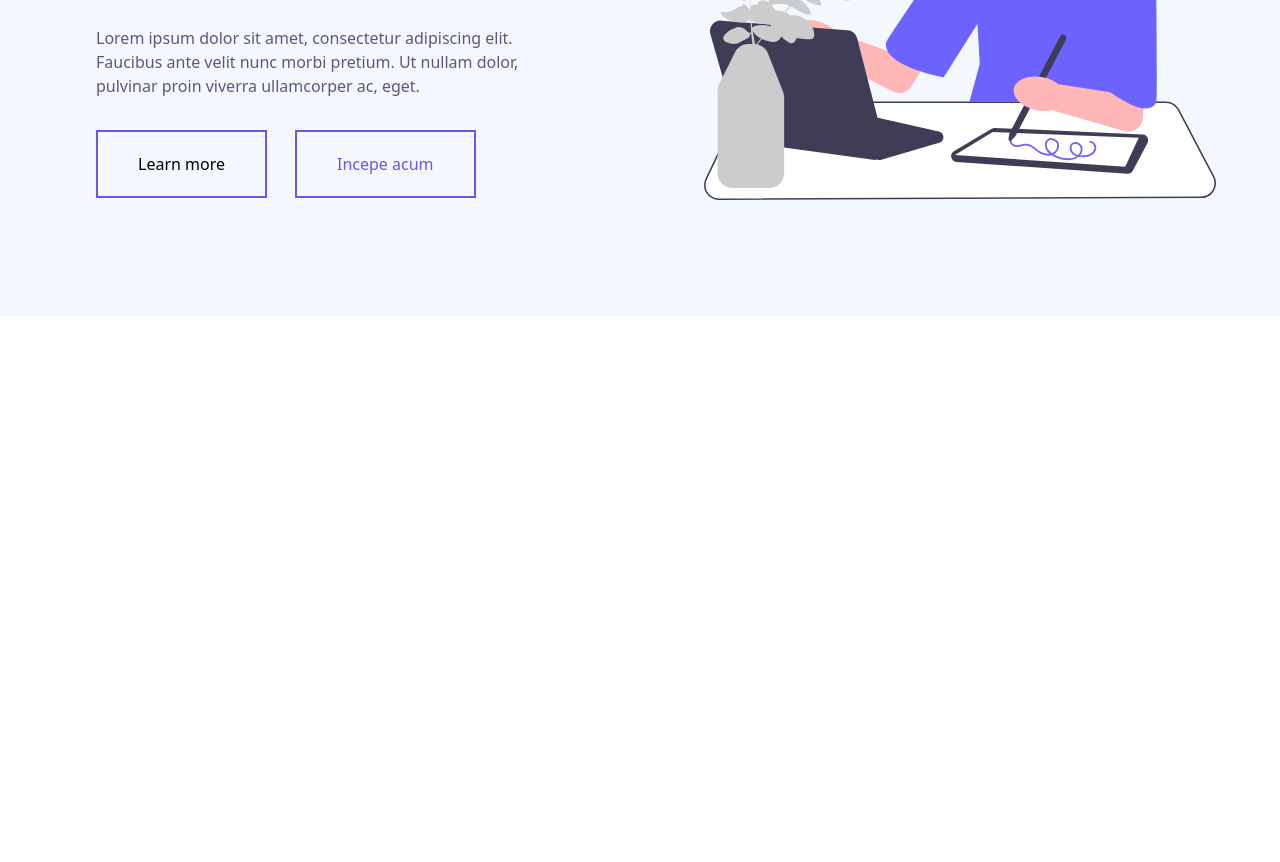
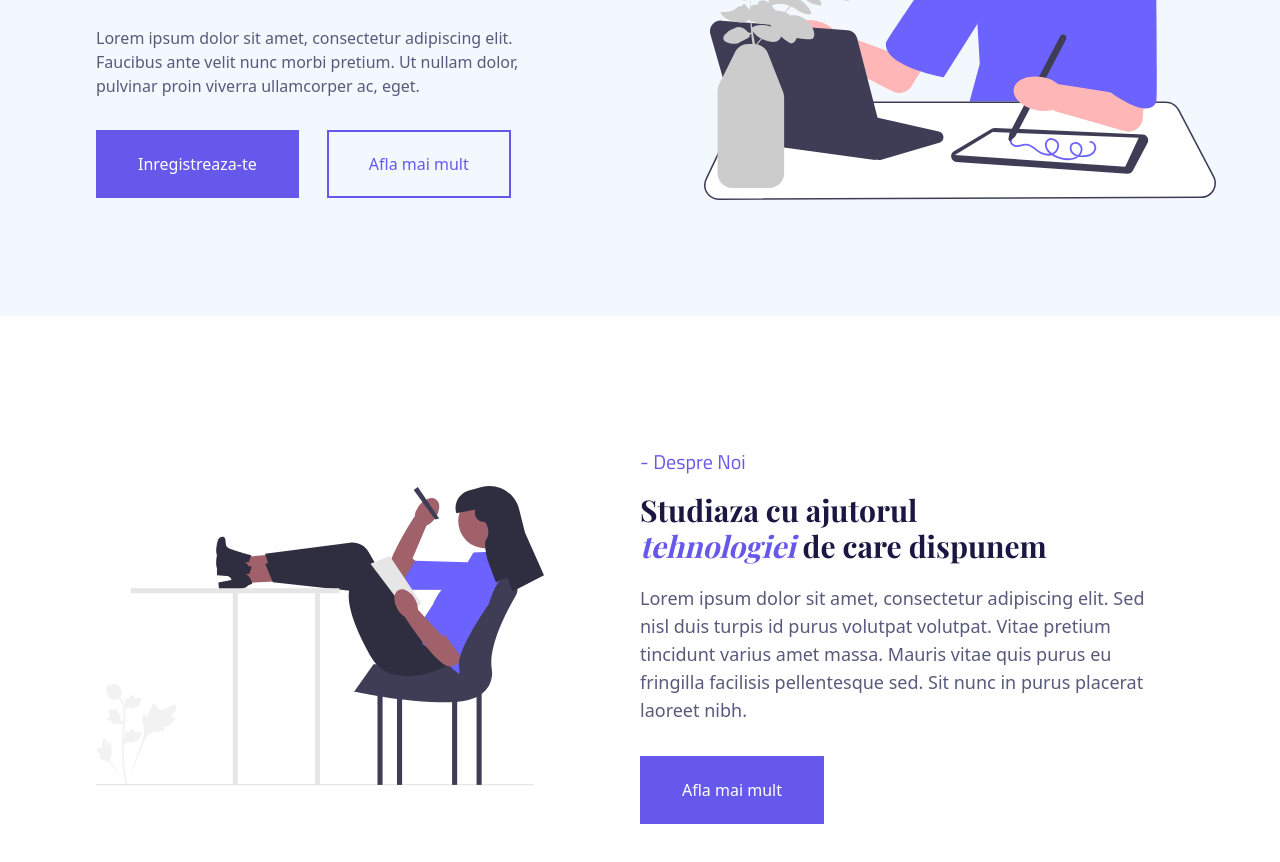
Before and after one commit to codewaves-io/codewaves-website, a Next.js app: page / in a window 1280 px wide. Shown: the part 420-1282 px from the top of the page. Before the commit the page ends 800 px from the top, so only its background shows below. Built offline with nearby package versions, Linux system fonts and the light colour scheme.

Commit message:
Added about us section on the home page

```diff
--- /dev/null
+++ b/src/app/components/client/AboutUsSection.tsx
@@ -0,0 +1,41 @@
+'use client';
+
+import Image from 'next/image';
+import traditionalLearning from '../../../../public/assets/traditional-learning.svg';
+import Button from '../common/Button';
+
+const AboutUsSection = () => {
+  const handleLearnMore = () => {};
+
+  return (
+    <div className=' mt-44 flex h-112 w-full flex-col xl:mt-0 xl:flex-row'>
+      <div className='flex h-full w-full items-center justify-center xl:w-1/2'>
+        <Image
+          src={traditionalLearning}
+          alt='Boost traditional learning'
+          className='w-100'
+        />
+      </div>
+      <div className='mt-40 flex h-full w-full flex-col items-center justify-center xl:mt-0 xl:w-1/2 xl:items-start'>
+        <p className='mb-4 font-primary text-xl text-primary-500'>
+          {' '}
+          - Despre Noi
+        </p>
+        <h1 className='text-center font-playfair text-3xl font-bold text-primary-900 xl:text-left'>
+          Studiaza cu ajutorul <br />
+          <span className='italic text-primary-500'>tehnologiei</span> de care
+          dispunem
+        </h1>
+        <p className='mb-8 mt-5 max-w-lg text-lg text-tcolor'>
+          Lorem ipsum dolor sit amet, consectetur adipiscing elit. Sed nisl duis
+          turpis id purus volutpat volutpat. Vitae pretium tincidunt varius amet
+          massa. Mauris vitae quis purus eu fringilla facilisis pellentesque
+          sed. Sit nunc in purus placerat laoreet nibh.
+        </p>
+        <Button onClick={handleLearnMore}>Afla mai mult</Button>
+      </div>
+    </div>
+  );
+};
+
+export default AboutUsSection;
--- a/src/app/components/client/HeroSection.tsx
+++ b/src/app/components/client/HeroSection.tsx
@@ -24,9 +24,9 @@ const HeroSection = () => {
           pulvinar proin viverra ullamcorper ac, eget.
         </p>
         <div className='mt-8 flex'>
-          <Button onClick={handleLearnMore}>Learn more</Button>
-          <Button style='ml-7' type='outlined' onClick={handleLearnMore}>
-            Incepe acum
+          <Button onClick={handleLearnMore}>Inregistreaza-te</Button>
+          <Button style='ml-7' type='outlined' onClick={handleSignUp}>
+            Afla mai mult
           </Button>
         </div>
       </div>
--- a/src/app/components/common/Button.tsx
+++ b/src/app/components/common/Button.tsx
@@ -10,15 +10,17 @@ type Props = {
 };
 
 const Button = ({ children, type = 'primary', onClick, style }: Props) => {
+  const variants = useMemo(
+    () => ({
+      primary: `w-fit ease-in border border-2 active:bg-primary-900 active:text-white border-solid border-primary-500 bg-primary-500 px-10 py-5 text-white`,
+      outlined: `w-fit ease-in border border-2 active:bg-primary-500 active:text-white border-solid border-primary-500 bg-transparent px-10 py-5 text-primary-500`,
+    }),
+    []
+  );
+
   const classes = useMemo(() => {
-    const bg = type === 'primary' ? 'primary-500' : 'transparent';
-    const textColor = type === 'primary' ? 'white' : 'primary-500';
-    const activeColor = type === 'primary' ? 'primary-900' : 'primary-500';
-
-    const twClasses = `ease-in border border-2 active:bg-${activeColor} active:text-white border-solid border-primary-500 bg-${bg} px-10 py-5 text-${textColor}`;
-
-    return twClasses + ` ${style}`;
-  }, [type, style]);
+    return variants[type] + ` ${style}`;
+  }, [type, style, variants]);
 
   return (
     <button className={classes} onClick={onClick}>
--- a/src/app/page.tsx
+++ b/src/app/page.tsx
@@ -1,5 +1,11 @@
+import AboutUsSection from './components/client/AboutUsSection';
 import HeroSection from './components/client/HeroSection';
 
 export default function Home() {
-  return <HeroSection />;
+  return (
+    <>
+      <HeroSection />
+      <AboutUsSection />
+    </>
+  );
 }
```
Also changed, not shown: public/assets/traditional-learning.svg (added).
